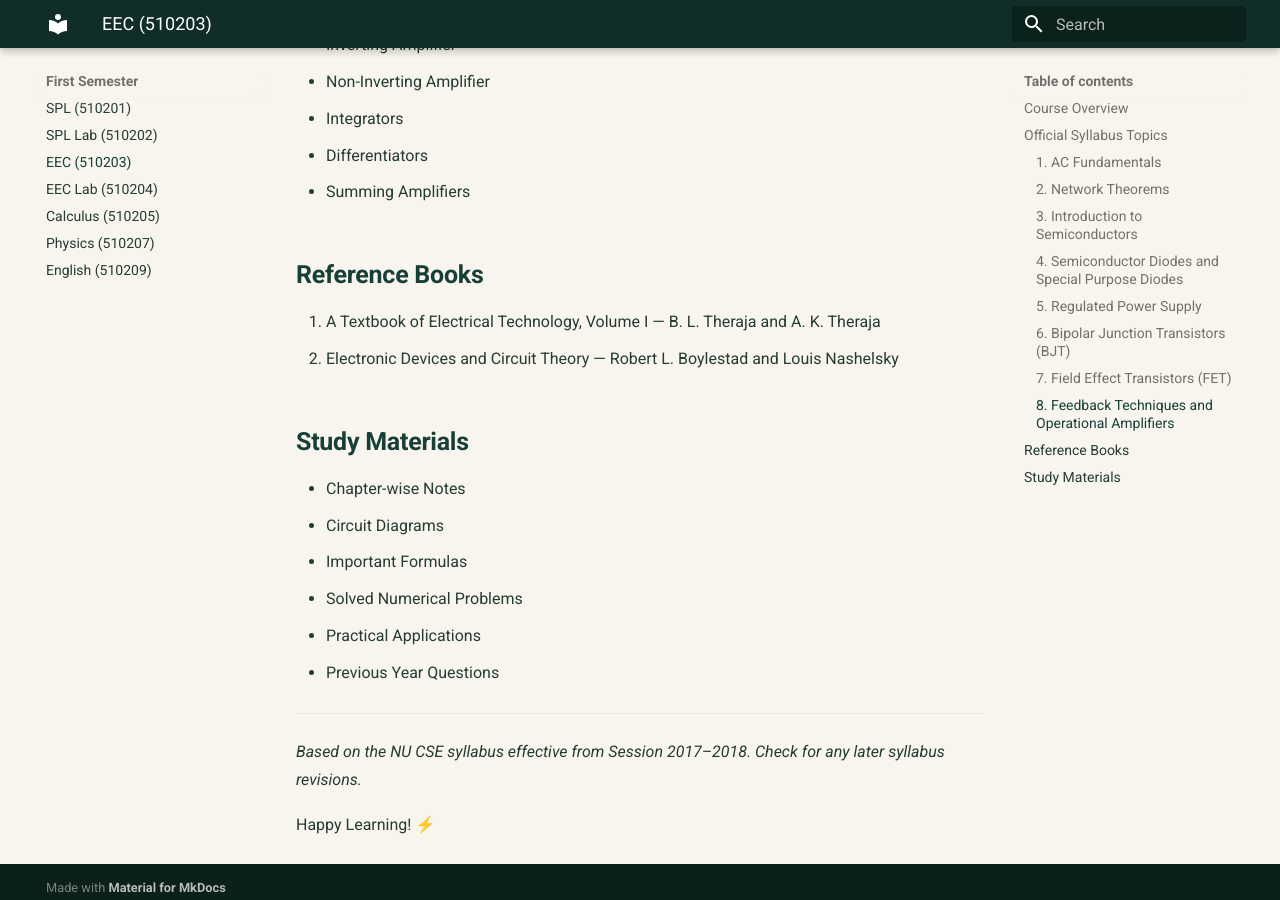
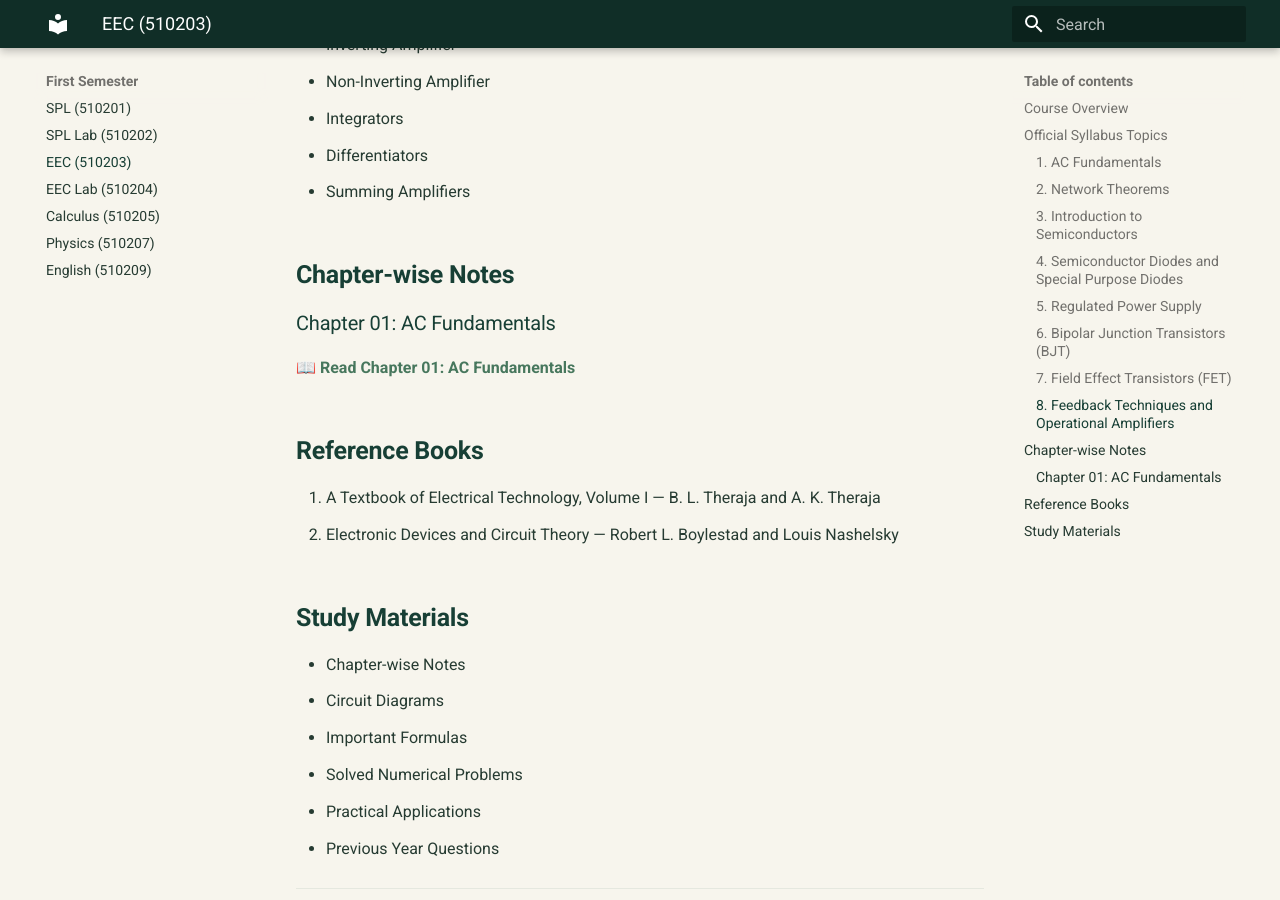
Before and after one commit to taimiyatahsin0-png/nu-cse-notes-store, an MkDocs documentation site: the page built from docs/subjects/eec/index.md, in a window 1280 px wide and 900 px high, scrolled down 2939 px. Built offline with MkDocs 1.6.1 and Material for MkDocs 9.7.7, drawn with Linux system fonts in a browser that asks for light colours.

Commit message:
Link EEC Chapter 01 in course index

```diff
--- a/docs/subjects/eec/index.md
+++ b/docs/subjects/eec/index.md
@@ -92,6 +92,13 @@ This course introduces the fundamental concepts of electrical circuits, AC funda
 - Differentiators
 - Summing Amplifiers
 
+
+## Chapter-wise Notes
+
+### Chapter 01: AC Fundamentals
+
+[📖 Read Chapter 01: AC Fundamentals](chapter-01-ac-fundamentals.md)
+
 ## Reference Books
 
 1. A Textbook of Electrical Technology, Volume I — B. L. Theraja and A. K. Theraja
```
